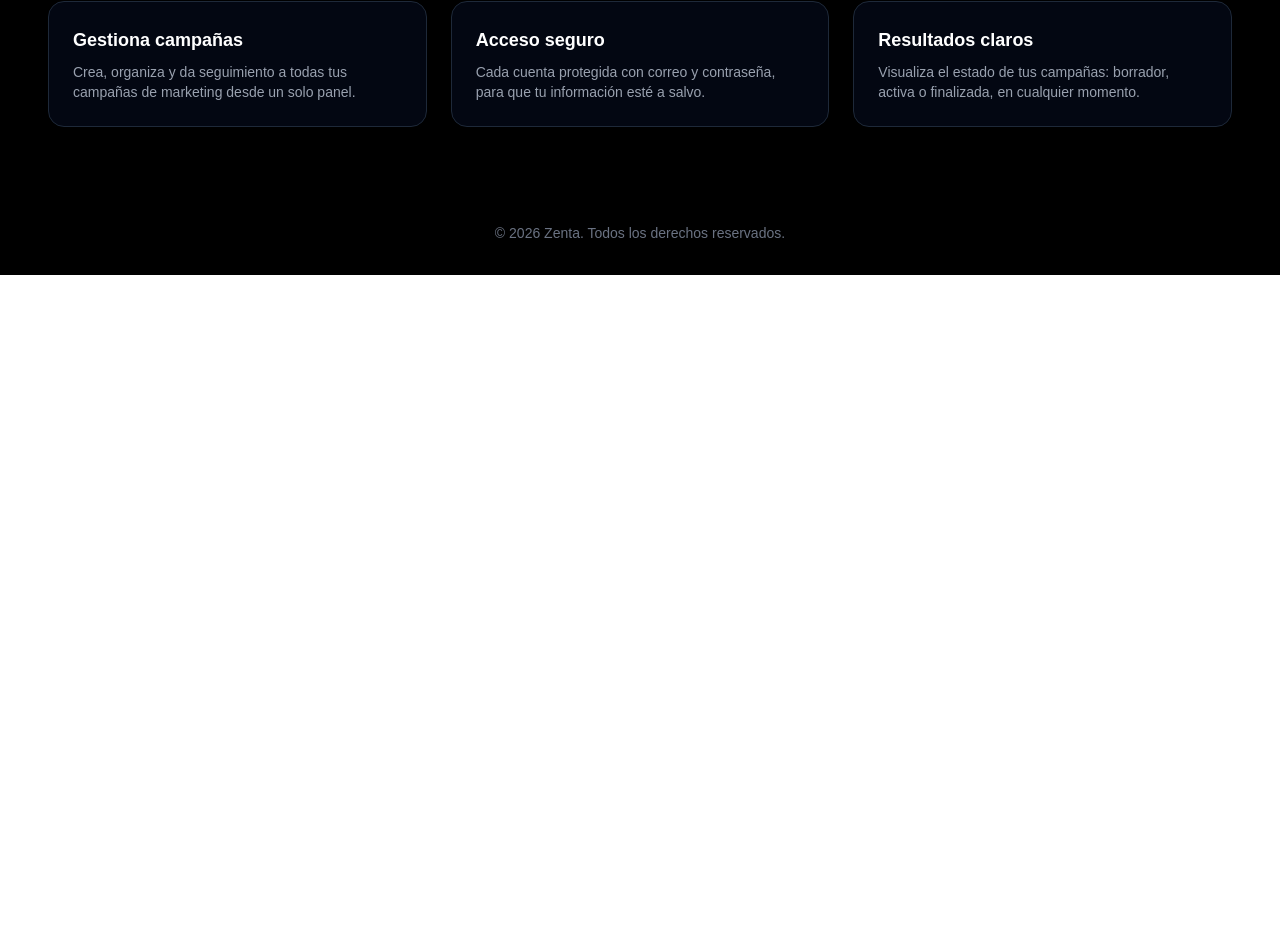
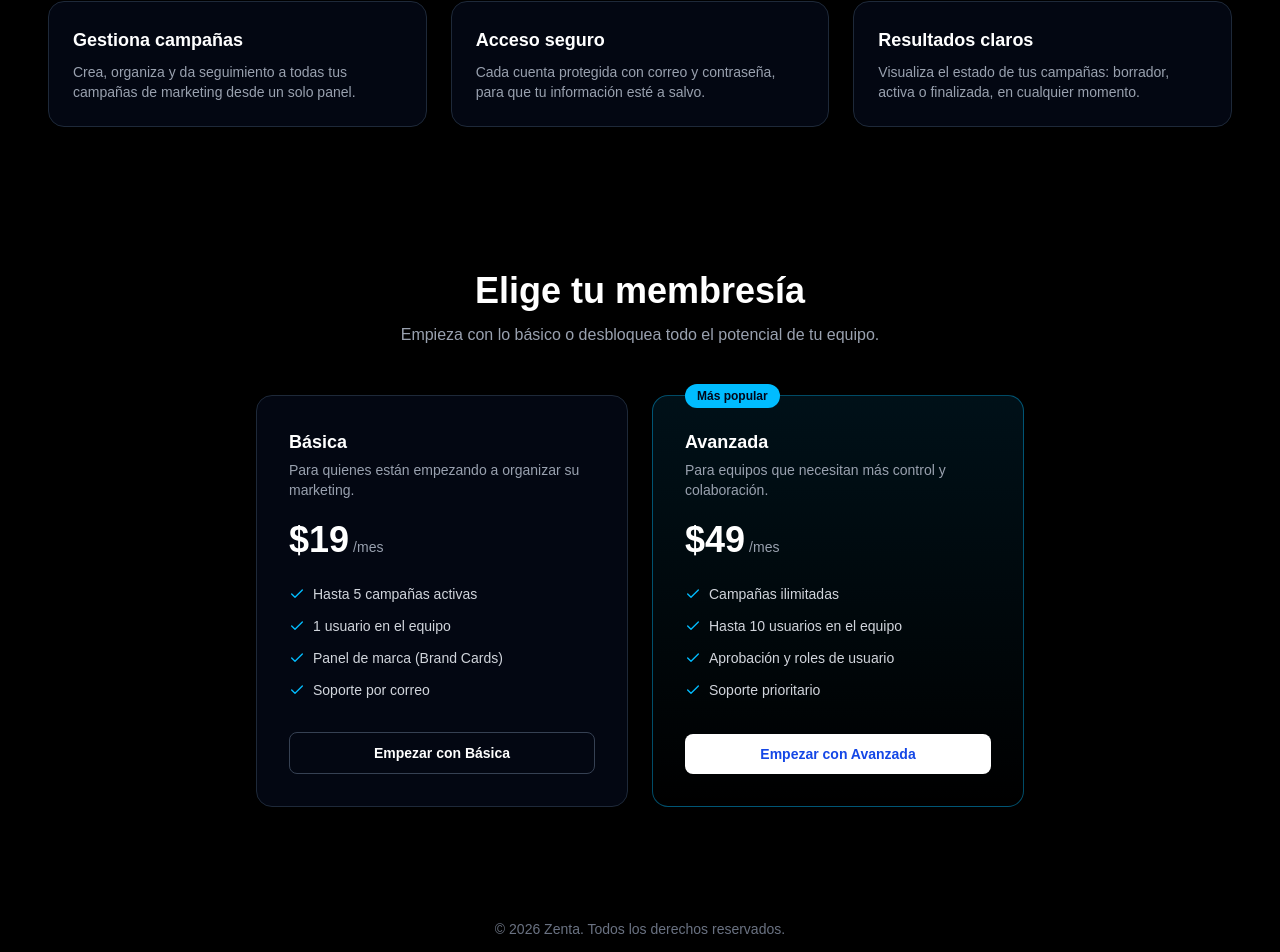
Before and after one commit to zentaagency-cloud/zenta, a Next.js app: page / in a window 1280 px wide. Shown: the part 581-1533 px from the top of the page. Before the commit the page ends 856 px from the top, so only its background shows below. Built offline with nearby package versions, Linux system fonts and the light colour scheme.

Commit message:
Add pricing section with Básica and Avanzada membership plans

```diff
--- a/src/app/page.tsx
+++ b/src/app/page.tsx
@@ -1,4 +1,5 @@
 import Link from "next/link";
+import { Check } from "lucide-react";
 
 const features = [
   {
@@ -18,6 +19,35 @@ const features = [
   },
 ];
 
+const plans = [
+  {
+    name: "Básica",
+    price: "$19",
+    period: "/mes",
+    description: "Para quienes están empezando a organizar su marketing.",
+    features: [
+      "Hasta 5 campañas activas",
+      "1 usuario en el equipo",
+      "Panel de marca (Brand Cards)",
+      "Soporte por correo",
+    ],
+    highlighted: false,
+  },
+  {
+    name: "Avanzada",
+    price: "$49",
+    period: "/mes",
+    description: "Para equipos que necesitan más control y colaboración.",
+    features: [
+      "Campañas ilimitadas",
+      "Hasta 10 usuarios en el equipo",
+      "Aprobación y roles de usuario",
+      "Soporte prioritario",
+    ],
+    highlighted: true,
+  },
+];
+
 export default function Home() {
   return (
     <main className="relative flex flex-1 flex-col overflow-hidden bg-black text-white">
@@ -34,6 +64,9 @@ export default function Home() {
             </a>
             <a href="#funciones" className="transition-colors hover:text-white">
               Funciones
+            </a>
+            <a href="#precios" className="transition-colors hover:text-white">
+              Precios
             </a>
             <Link href="/login" className="transition-colors hover:text-white">
               Iniciar sesión
@@ -85,6 +118,69 @@ export default function Home() {
         ))}
       </section>
 
+      <section
+        id="precios"
+        className="relative z-10 px-6 py-20 sm:px-12"
+      >
+        <div className="mx-auto max-w-4xl text-center">
+          <h2 className="text-3xl font-bold sm:text-4xl">
+            Elige tu membresía
+          </h2>
+          <p className="mt-3 text-gray-400">
+            Empieza con lo básico o desbloquea todo el potencial de tu equipo.
+          </p>
+        </div>
+
+        <div className="mx-auto mt-12 grid max-w-3xl gap-6 sm:grid-cols-2">
+          {plans.map((plan) => (
+            <div
+              key={plan.name}
+              className={`relative flex flex-col rounded-2xl border p-8 ${
+                plan.highlighted
+                  ? "border-sky-400/40 bg-gradient-to-b from-sky-500/10 to-transparent"
+                  : "border-gray-800 bg-gray-950"
+              }`}
+            >
+              {plan.highlighted && (
+                <span className="absolute -top-3 left-8 rounded-full bg-sky-400 px-3 py-1 text-xs font-semibold text-slate-950">
+                  Más popular
+                </span>
+              )}
+
+              <h3 className="text-lg font-semibold text-white">{plan.name}</h3>
+              <p className="mt-1 text-sm text-gray-400">{plan.description}</p>
+
+              <div className="mt-5 flex items-baseline gap-1">
+                <span className="text-4xl font-extrabold text-white">
+                  {plan.price}
+                </span>
+                <span className="text-sm text-gray-400">{plan.period}</span>
+              </div>
+
+              <ul className="mt-6 flex-1 space-y-3 text-left">
+                {plan.features.map((feature) => (
+                  <li key={feature} className="flex items-start gap-2 text-sm">
+                    <Check className="mt-0.5 h-4 w-4 shrink-0 text-sky-400" />
+                    <span className="text-gray-300">{feature}</span>
+                  </li>
+                ))}
+              </ul>
+
+              <Link
+                href="/register"
+                className={`mt-8 rounded-lg px-4 py-2.5 text-center text-sm font-semibold transition-transform hover:scale-[1.02] ${
+                  plan.highlighted
+                    ? "bg-white text-blue-700"
+                    : "border border-gray-700 text-white hover:bg-gray-900"
+                }`}
+              >
+                Empezar con {plan.name}
+              </Link>
+            </div>
+          ))}
+        </div>
+      </section>
+
       <footer className="relative z-10 px-6 py-8 text-center text-sm text-gray-500 sm:px-12">
         © {new Date().getFullYear()} Zenta. Todos los derechos reservados.
       </footer>
```
